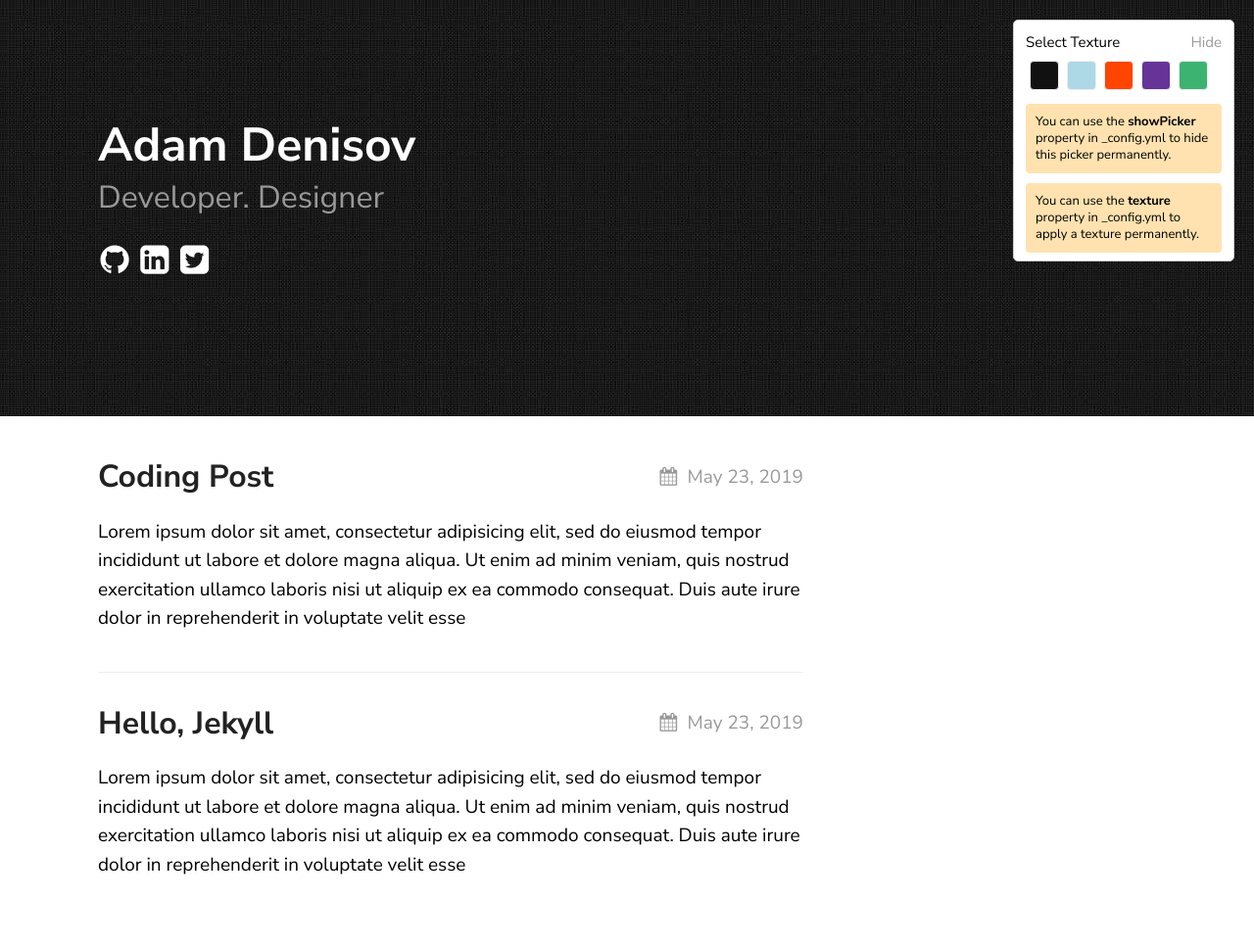
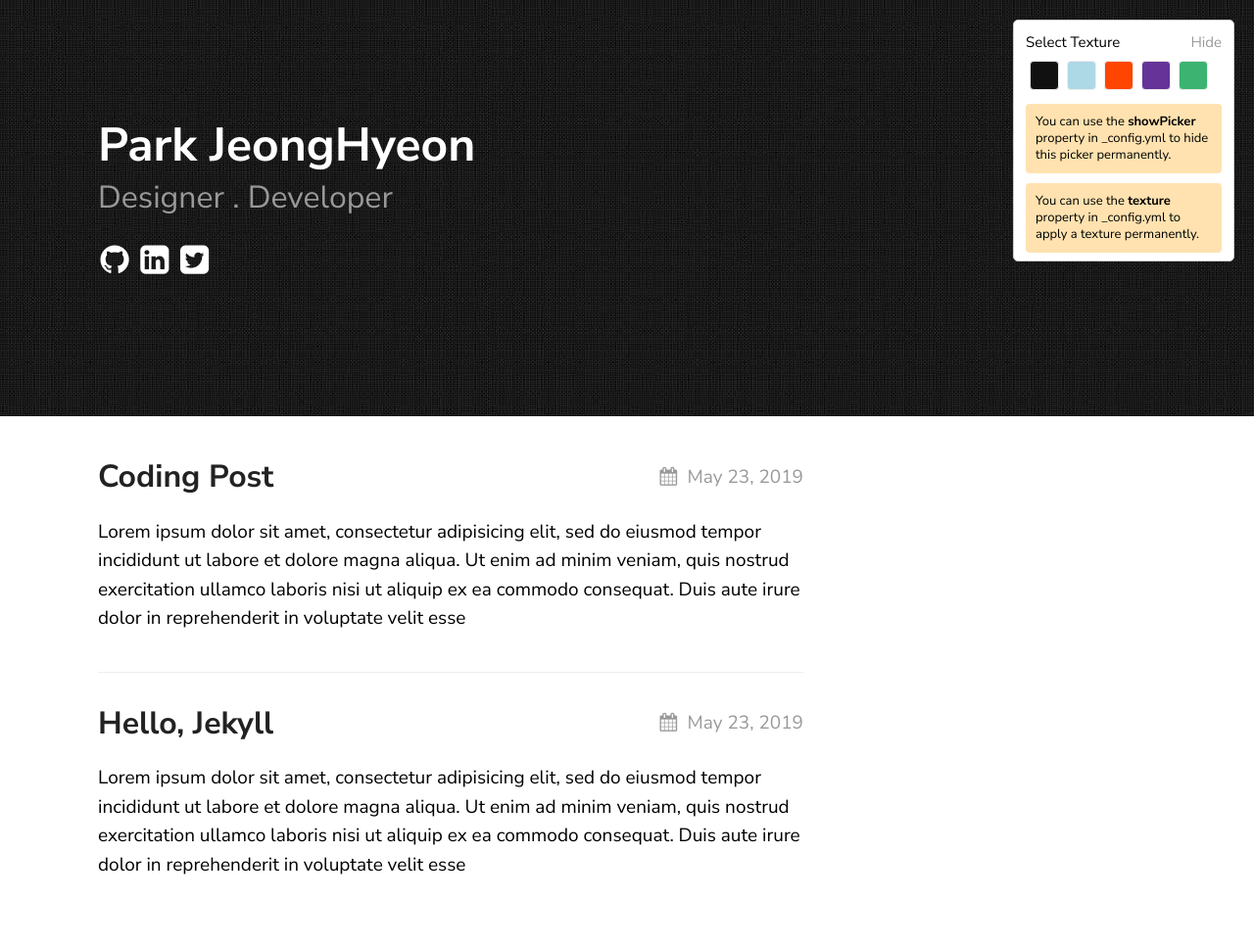
Before and after one commit to ParkJeonghyeon1013/ParkJeonghyeon1013.github.io, a Jekyll site: the page built from index.md, in a window 1280 px wide. Shown: the whole page at 98% size. Built offline with Jekyll 4.4.1, drawn with Linux system fonts in a browser that asks for light colours.

Commit message:
_config.yml의 name and linke change

```diff
--- a/_config.yml
+++ b/_config.yml
@@ -15,8 +15,8 @@ sass:
 
 permalink: /posts/:title/
 texture:
-  title: Adam Denisov
-  tagline: Developer. Designer
+  title: Park JeongHyeon
+  tagline: Designer . Developer
   date_format: "%b %-d, %Y"
   style: black
   showNav: false
@@ -24,9 +24,9 @@ texture:
 
   # generate social links in footer
   social_links:
-    twitter: thelehhman
-    github:  thelehhman
-    linkedIn: in/thelehhman
+    twitter: ParkJeonghyeon1013
+    github:  ParkJeonghyeon1013
+    linkedIn: in/ParkJeonghyeon1013
     rss: rss
 
 
```
